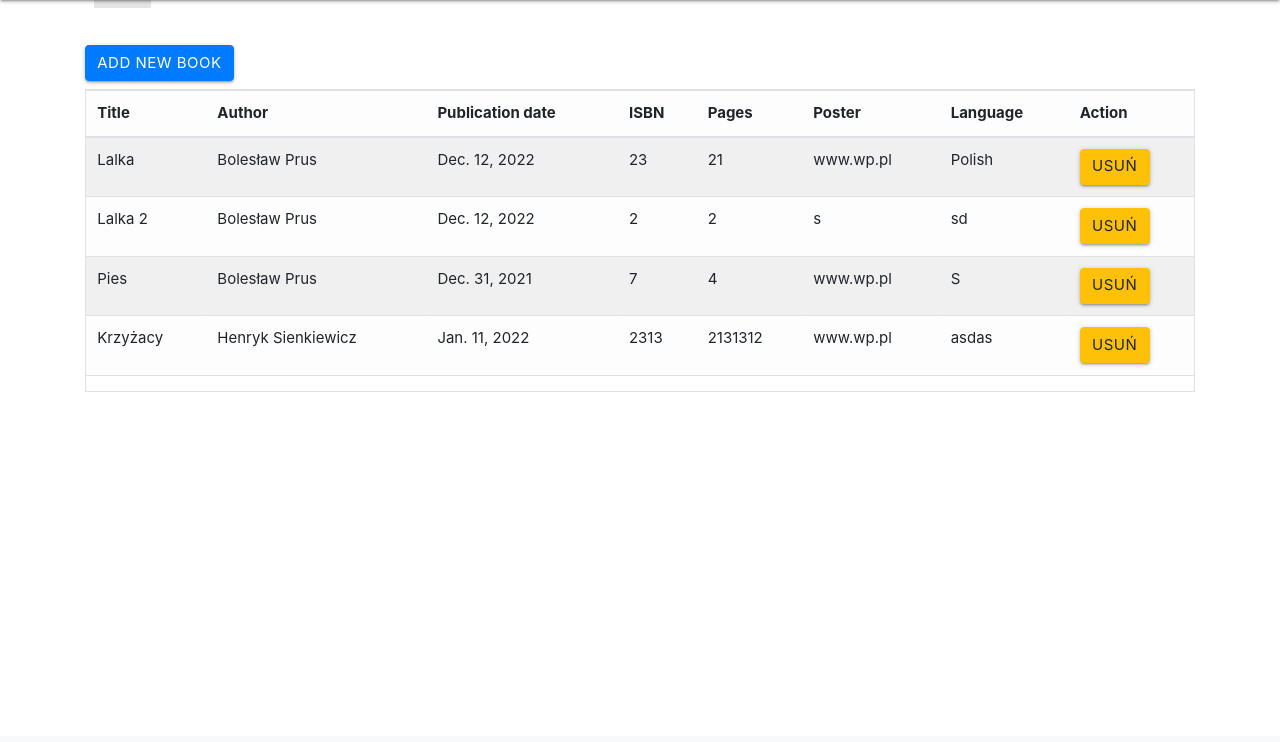
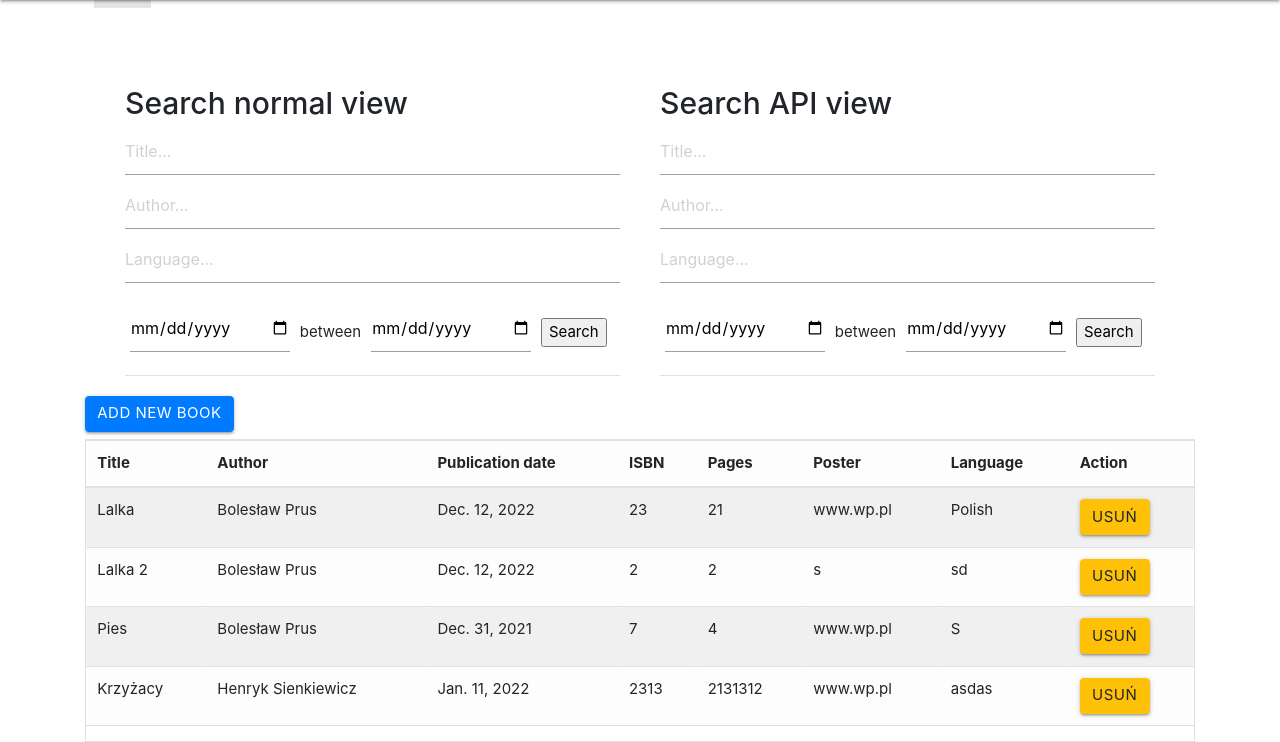
Before and after one commit to LikeaBoooM/library, a Django app: page / in a window 1280 px wide. Shown: the part 64-806 px from the top of the page. Before the commit the page ends 456 px from the top, so only its background shows below. Run offline with Django 3.2, Linux system fonts and the light colour scheme; data comes from the database, SQL or seed files in the repository; both versions use the stored data as it was after the commit; parts of the project's set-up code (start-up, migrations or seed data) failed here and were passed over; some libraries are stand-ins or nearby versions.

Commit message:
drf view normal view added

```diff
--- a/core/models.py
+++ b/core/models.py
@@ -1,11 +1,12 @@
 from django.db import models
 # Create your models here.
 
+
 class Book(models.Model):
-    title = models.CharField(max_length=100)
+    title = models.CharField(max_length=100, unique=True)
     autor = models.CharField(max_length=100)
-    date_publish = models.DateField()
-    ISBN_number = models.IntegerField()
+    date_publish = models.DateField(blank=True, null=True)
+    ISBN_number = models.IntegerField(unique=True)
     counts_page = models.IntegerField()
     link_poster = models.CharField(max_length=1000)
     language = models.CharField(max_length=100)
--- a/core/templates/core/all-books.html
+++ b/core/templates/core/all-books.html
@@ -1,5 +1,45 @@
 {% extends 'core/base.html'%}
 {% block content %}
+<div class="float-container" style="padding: 20px;">
+    <div style="width: 50%;
+    float: left;
+    padding: 20px;">
+<h2>Search normal view </h2>
+    <form action="{% url 'search-book' %}" method="get">
+          <input name="title" type="text" placeholder="Title..." style="width:100%;">
+          <input name="author" type="text" placeholder="Author...">
+          <input name="language" type="text" placeholder="Language...">
+          <table>
+                <tr>
+                    <td><input type="date" class="datepicker" name="datest"> </td>
+                    <td style="width:5%"> between </td>
+                    <td><input type="date"  class="datepicker" name="datend"></td>
+                    <br>
+                    <td><input type="submit" value="Search"></td>
+                </tr>
+          </table>
+    </form>
+</div>
+<div style="width: 50%;
+    float: left;
+    padding: 20px;">
+<h2>Search API view </h2>
+    <form action="{% url 'search-book-api' %}" method="get">
+          <input name="title" type="text" placeholder="Title..." style="width:100%;">
+          <input name="author" type="text" placeholder="Author...">
+          <input name="language" type="text" placeholder="Language...">
+          <table>
+                <tr>
+                    <td><input type="date" class="datepicker" name="datest"> </td>
+                    <td style="width:5%"> between </td>
+                    <td><input type="date"  class="datepicker" name="datend"></td>
+                    <br>
+                    <td><input type="submit" value="Search"></td>
+                </tr>
+          </table>
+    </form>
+</div>
+</div>
     <div class="mb-2 text-end mt-5">
         <a class="btn btn-primary" href="{% url 'create-book' %}">
             Add new book
--- a/core/urls.py
+++ b/core/urls.py
@@ -1,10 +1,14 @@
 
 from django.urls import path
 from . import views
-from . views import CreateBook, AllBoks, DeleteBook
+from . views import CreateBook, AllBoks, DeleteBook, UpdateBook, SearchBook, SearchBooksAPI
 
 urlpatterns = [
     path('', AllBoks.as_view(), name='home'),
     path('create/', CreateBook.as_view(), name='create-book'),
     path('delete/<int:pk>/', DeleteBook.as_view(), name='delete-book'),
-    ]
+    path('update/<int:pk>/', UpdateBook.as_view(), name='update-book'),
+    path('search/', SearchBook.as_view(), name='search-book'),
+    path('searchAPI/', SearchBooksAPI.as_view(), name='search-book-api'),
+
+]
--- a/core/views.py
+++ b/core/views.py
@@ -2,6 +2,12 @@ from django.shortcuts import render
 from django.views.generic import ListView, CreateView, UpdateView, DeleteView
 from . models import Book
 from . forms import BookForm
+from django.db.models import Q
+from rest_framework.views import APIView
+from . serializers import BookSerializer
+from rest_framework.response import Response
+from rest_framework import status
+
 
 def home(request):
     return render(request, 'core/index.html')
@@ -27,5 +33,57 @@ class DeleteBook(DeleteView):
 
 class UpdateBook(UpdateView):
     model = Book
-    tem
-    success_url = '/all-books'
+    template_name = 'core/book-update.html'
+    success_url = '/'
+    fields = '__all__'
+
+
+class SearchBook(ListView):
+    model = Book
+    template_name = 'core/search-book.html'
+
+    def get_queryset(self):
+        title = self.request.GET.get('title')
+        author = self.request.GET.get('author')
+        language = self.request.GET.get('language')
+        datest = self.request.GET.get('datest')
+        datend = self.request.GET.get('datend')
+        if datest == "" or datend == "":
+            datest = '1000-01-01'
+            datend = '3000-01-01'
+            object_list = Book.objects.filter(
+                Q(title__icontains=title) & Q(autor__icontains=author) &
+                Q(language__icontains=language) & Q(date_publish__range=(datest, datend)))
+            return object_list
+        else:
+            object_list = Book.objects.filter(
+                Q(title__icontains=title) & Q(autor__icontains=author) &
+                Q(language__icontains=language) & Q(date_publish__range=(datest, datend)))
+            return object_list
+
+
+class SearchBooksAPI(APIView):
+    def get(self, request):
+        title = self.request.GET.get('title')
+        author = self.request.GET.get('author')
+        language = self.request.GET.get('language')
+        datest = self.request.GET.get('datest')
+        datend = self.request.GET.get('datend')
+        if datest == "" or datend == "":
+            datest = '1000-01-01'
+            datend = '3000-01-01'
+            object_list = Book.objects.filter(
+                Q(title__icontains=title) & Q(autor__icontains=author) &
+                Q(language__icontains=language) & Q(date_publish__range=(datest, datend)))
+            serializer = BookSerializer(object_list, many=True)
+            if serializer:
+                return Response(serializer.data, status=status.HTTP_200_OK)
+            return Response(serializer.data, status=status.HTTP_204_NO_CONTENT)
+        else:
+            object_list = Book.objects.filter(
+                Q(title__icontains=title) & Q(autor__icontains=author) &
+                Q(language__icontains=language) & Q(date_publish__range=(datest, datend)))
+            serializer = BookSerializer(object_list, many=True)
+            if serializer:
+                return Response(serializer.data, status=status.HTTP_200_OK)
+            return Response(serializer.data, status=status.HTTP_204_NO_CONTENT)
```
Also changed, not shown: core/forms.py (+9 -1 lines), core/serializers.py (added, +9 -0 lines), core/templates/core/book-update.html (+19 -0 lines), core/templates/core/search-book.html (added, +41 -0 lines), core/migrations/0002_alter_book_title.py (added), core/migrations/0003_alter_book_isbn_number.py (added), core/migrations/0004_alter_book_date_publish.py (added), core/templates/core/text.html (added), db.sqlite3.
